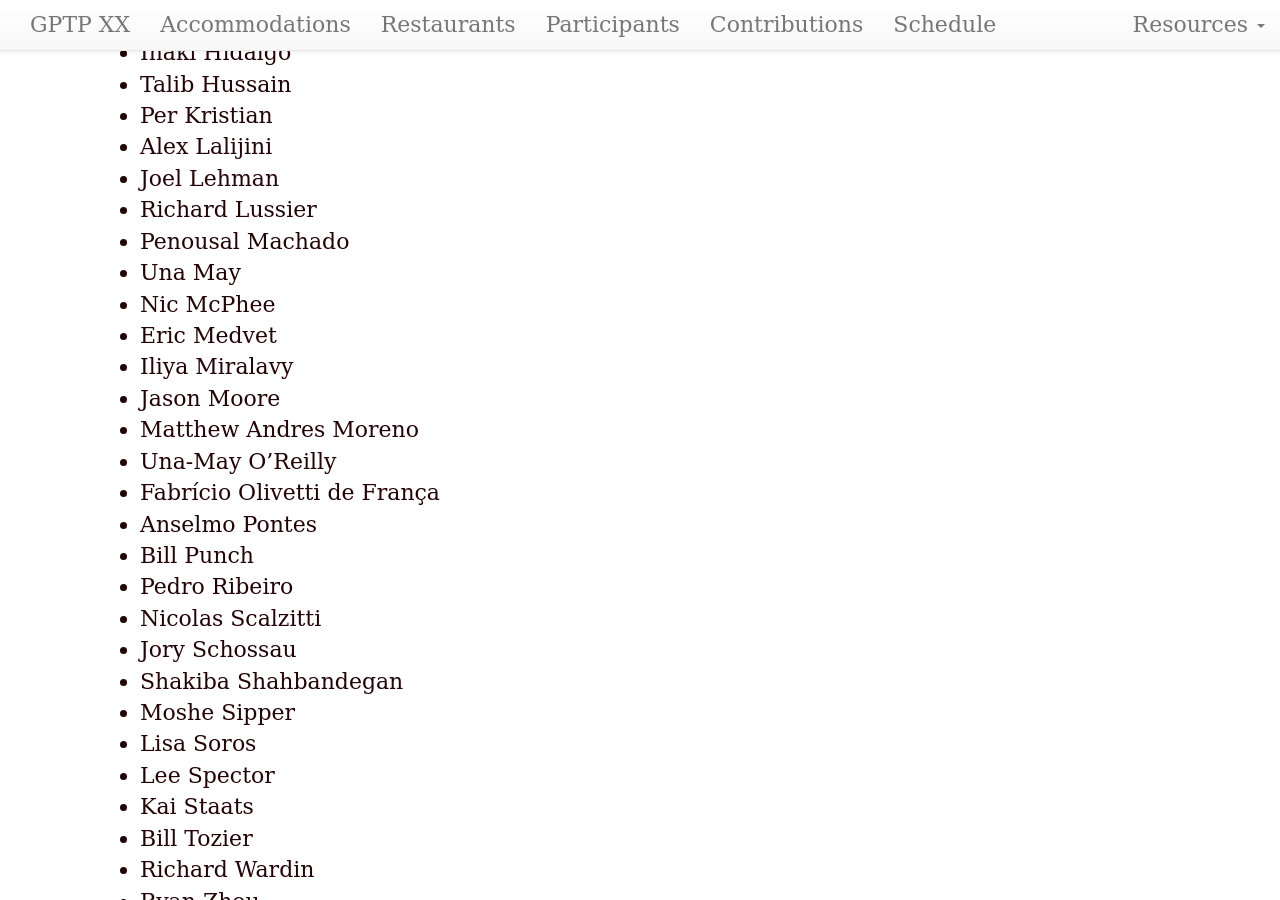
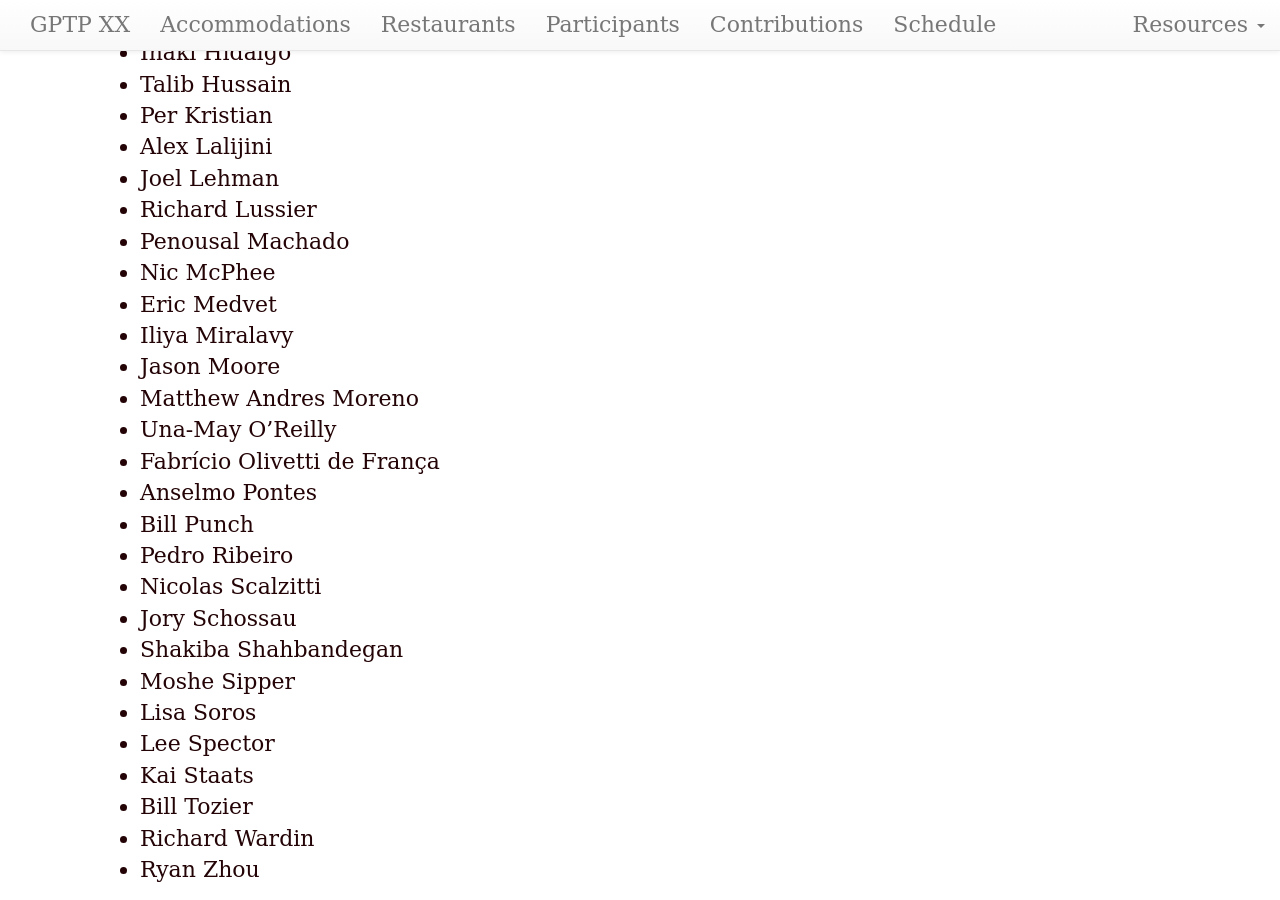
Before and after one commit to GPTP-workshop/gptp-workshop.github.io, a Jekyll site: the page built from attendees.md, in a window 1280 px wide and 900 px high, scrolled down 1006 px. Built offline with Jekyll 4.4.1, drawn with Linux system fonts in a browser that asks for light colours; our own code applies the rules of GitHub Pages for plain Markdown files.

Commit message:
Update attendees.md

```diff
--- a/attendees.md
+++ b/attendees.md
@@ -37,7 +37,6 @@ dates: "June 01-03, 2023"
 - Joel Lehman
 - Richard Lussier
 - Penousal Machado
-- Una May
 - Nic McPhee
 - Eric Medvet
 - Iliya Miralavy
```
